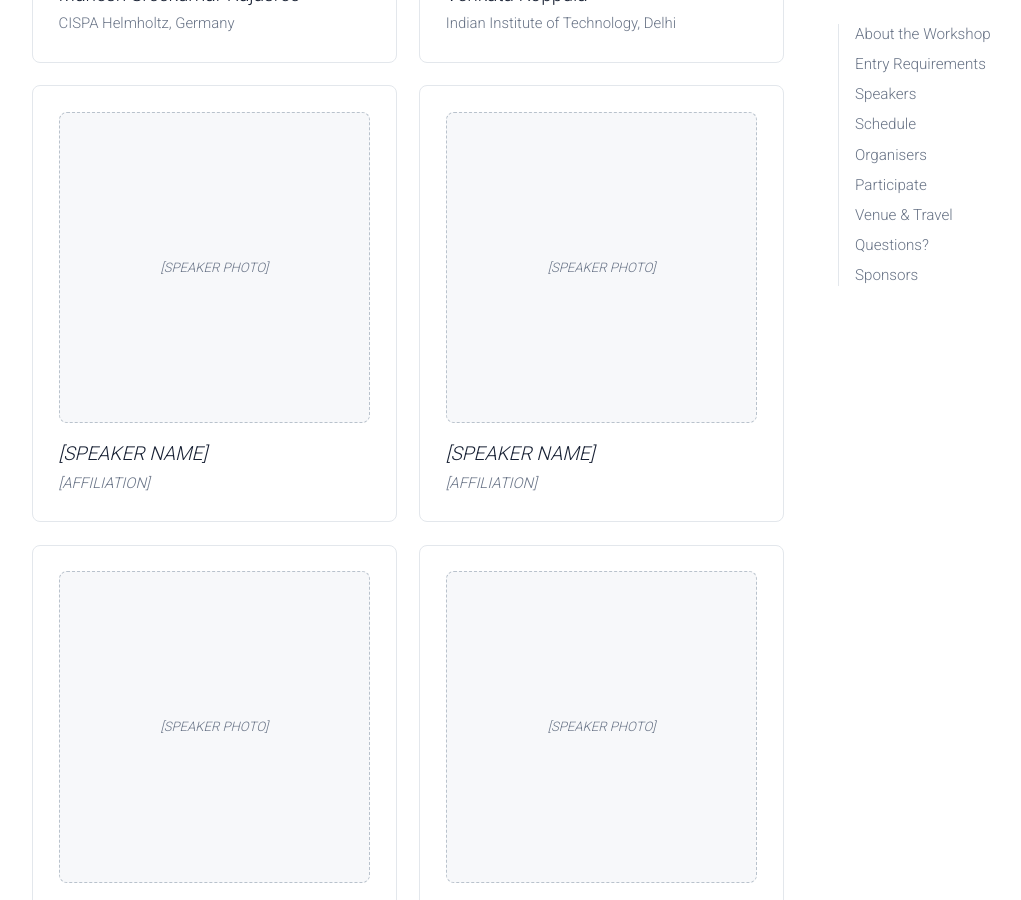
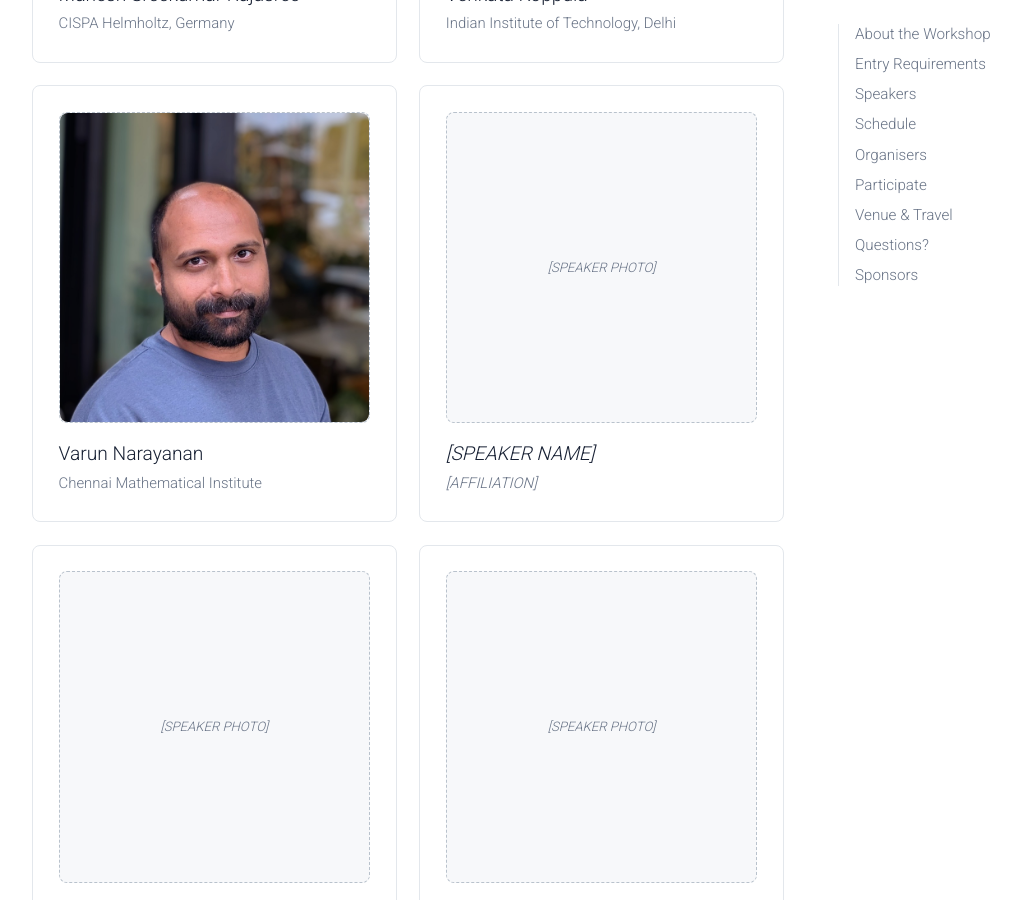
Before and after one commit to Mahe94/mahe94.github.io, a Jekyll site: the page built from _workshops/FSTTCS-2026.md, in a window 1280 px wide and 900 px high, scrolled down 1424 px. Shown: the whole window, without its empty margins (232-1253 px from the left). Built offline with Jekyll 4.4.1, drawn with Linux system fonts in a browser that asks for light colours; comment, search, counter and statistics services are not loaded; a style sheet for code colours, icons or effects is not loaded; some of the changed text lies outside the part shown.

Commit message:
Added Varun to FSTTCS workshop

```diff
--- a/_workshops/FSTTCS-2026.md
+++ b/_workshops/FSTTCS-2026.md
@@ -910,6 +910,16 @@ flush_top: true
         </div>
       </a> -->
 
+      <a class="rtc-speaker" href="https://varunnkv.github.io">
+        <div class="rtc-speaker-photo">
+          <img src="{{ '/assets/img/varun.jpg' | relative_url }}" alt="Varun Narayanan">
+        </div>
+        <h3>Varun Narayanan</h3>
+        <div class="rtc-speaker-affiliation">
+          Chennai Mathematical Institute
+        </div>
+      </a>
+
       <a class="rtc-speaker" href="#">
         <div class="rtc-speaker-photo">[SPEAKER PHOTO]</div>
         <h3 class="rtc-placeholder">[SPEAKER NAME]</h3>
@@ -950,14 +960,6 @@ flush_top: true
         </div>
       </a>
 
-      <a class="rtc-speaker" href="#">
-        <div class="rtc-speaker-photo">[SPEAKER PHOTO]</div>
-        <h3 class="rtc-placeholder">[SPEAKER NAME]</h3>
-        <div class="rtc-speaker-affiliation rtc-placeholder">
-          [AFFILIATION]
-        </div>
-      </a>
-
     </div>
 
   </section>
@@ -1067,8 +1069,8 @@ flush_top: true
           <div class="rtc-programme-title rtc-placeholder">
             Talk 2
           </div>
-          <div class="rtc-placeholder">
-            [SPEAKER / TITLE]
+          <div>
+            Varun Narayanan
           </div>
           <details class="rtc-abstract">
             <summary>Abstract</summary>
@@ -1079,7 +1081,7 @@ flush_top: true
           <details class="rtc-abstract rtc-bio">
             <summary>Bio</summary>
             <div class="rtc-abstract-content">
-              [PLACEHOLDER: Speaker bio.]
+              <p>Varun Narayanan is an assistant professor in Chennai Mathematical Institute. His research interests include secure multi-party computation, cryptography, and information theory. He was previously a postdoctoral research fellow at UCLA and Technion, and completed his PhD under Vinod Prabhakaran.</p>
             </div>
           </details>
         </div>
@@ -1101,11 +1103,11 @@ flush_top: true
           14:00-15:00
         </div>
         <div>
-          <div class="rtc-programme-title rtc-placeholder">
-            Talk 3
-          </div>
-          <div class="rtc-placeholder">
-            [SPEAKER / TITLE]
+          <div class="rtc-programme-title">
+            CCA Encryption Schemes
+          </div>
+          <div>
+            Venkata Koppula
           </div>
           <details class="rtc-abstract">
             <summary>Abstract</summary>
@@ -1115,8 +1117,8 @@ flush_top: true
           </details>
           <details class="rtc-abstract rtc-bio">
             <summary>Bio</summary>
-            <div class="rtc-abstract-content rtc-placeholder">
-              <p>[PLACEHOLDER: Speaker bio.]</p>
+            <div class="rtc-abstract-content">
+              <p>Venkata Koppula is an Assistant Professor in the Department of Computer Science and Engineering at IIT Delhi. His research interests are in theoretical cryptography, including both classical and quantum cryptography. Before joining IIT Delhi, he was a postdoctoral researcher at the Weizmann Institute of Science, hosted by Zvika Brakerski. He obtained his PhD from the University of Texas at Austin, advised by Brent Waters.</p>
             </div>
           </details>
         </div>
```
Also changed, not shown: assets/img/varun.jpg (added).
